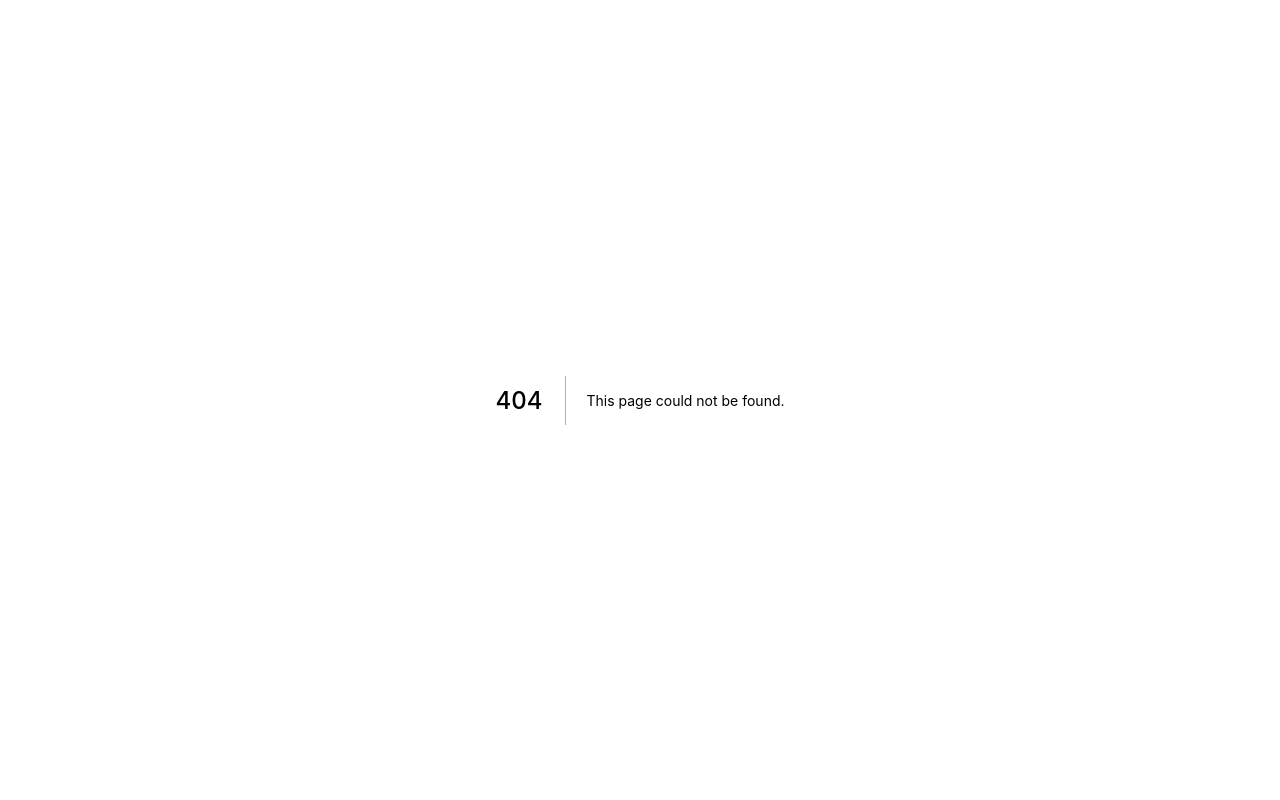
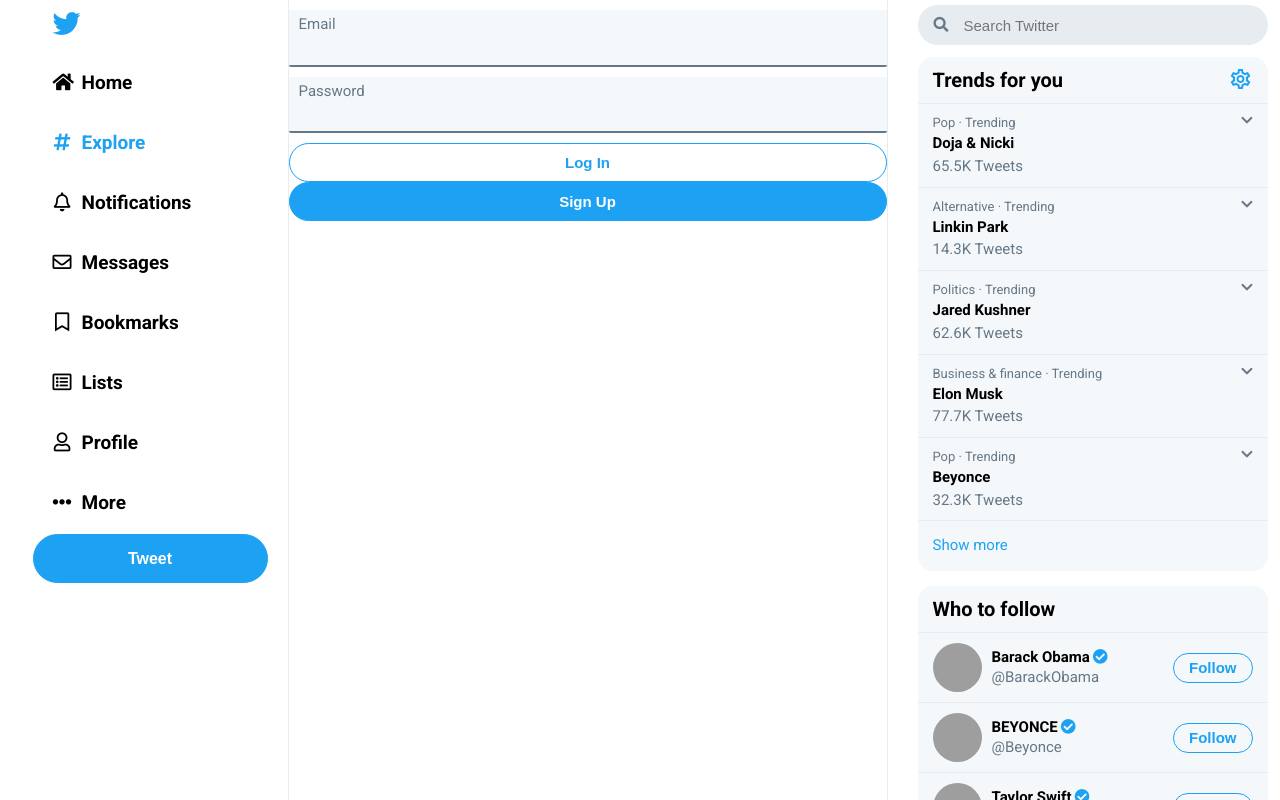
Before and after one commit to devnguy/bot-twitter, a Next.js app in the folder app/: page /explore in a window 1280 px wide. Before the commit this address had no page. Shown: the top 800 px of the page. Built offline with nearby package versions, Linux system fonts and the light colour scheme; grey boxes are pictures that could not be loaded.

Commit message:
refactored Button

```diff
--- a/app/components/Button/index.js
+++ b/app/components/Button/index.js
@@ -1,5 +1,32 @@
-import Button from './Button'
-import ButtonLg from './ButtonLg'
-import ButtonSmOutline from './ButtonSmOutline'
+import PropTypes from 'prop-types'
 
-export { Button, ButtonLg, ButtonSmOutline }
+import StyledButton from './style'
+
+const Button = (props) => {
+  const { href, onClick, children, ...rest } = props
+  if (href) {
+    return (
+      <a href={href}>
+        <StyledButton {...rest}>{children}</StyledButton>
+      </a>
+    )
+  }
+  return (
+    <StyledButton onClick={onClick} {...rest}>
+      {children}
+    </StyledButton>
+  )
+}
+
+Button.propTypes = {
+  href: PropTypes.string,
+  onClick: PropTypes.func,
+  children: PropTypes.node.isRequired,
+}
+
+Button.defaultProps = {
+  href: undefined,
+  onClick: undefined,
+}
+
+export default Button
--- a/app/components/Button/style.js
+++ b/app/components/Button/style.js
@@ -1,7 +1,24 @@
-import styled from 'styled-components'
+import styled, { css } from 'styled-components'
 
-// Base button
-export const Button = styled.button`
+const small = css`
+  height: 3rem;
+  border-radius: 1.5rem;
+`
+
+const large = css`
+  font-size: 1.6rem;
+  height: 4.9rem;
+`
+
+const outline = css`
+  background: none;
+  color: ${(props) => props.theme.brand};
+  :hover {
+    background: ${(props) => props.theme.brandlight};
+  }
+`
+
+const StyledButton = styled.button`
   border: none;
   cursor: pointer;
   outline: none;
@@ -9,29 +26,19 @@
   padding: 0 1.5rem;
   text-align: center;
   background: ${(props) => props.theme.brand};
+  border: 1px solid ${(props) => props.theme.brand};
   color: ${(props) => props.theme.white};
   font-weight: 700;
   font-size: 1.5rem;
   height: 3.9rem;
   transition: 250ms;
+  width: 100%;
   :hover {
     background: ${(props) => props.theme.branddark};
   }
+  ${(props) => (props.large ? large : null)}
+  ${(props) => (props.small ? small : null)}
+  ${(props) => (props.outline ? outline : null)}
 `
 
-export const ButtonLg = styled(Button)`
-  font-size: 1.6rem;
-  height: 4.9rem;
-  width: 210px;
-`
-
-export const ButtonSmOutline = styled(Button)`
-  border: 1px solid ${(props) => props.theme.brand};
-  border-radius: 1.5rem;
-  background: none;
-  color: ${(props) => props.theme.brand};
-  height: 3rem;
-  :hover {
-    background: ${(props) => props.theme.brandlight};
-  }
-`
+export default StyledButton
--- /dev/null
+++ b/app/components/Input/index.js
@@ -0,0 +1,33 @@
+import PropTypes from 'prop-types'
+import { useState, useRef } from 'react'
+
+import { Wrapper, StyledInput, FieldName } from './style'
+
+const Input = ({ name, type }) => {
+  const [isFocused, setIsFocused] = useState(false)
+  const handleFocus = () => {
+    setIsFocused(!isFocused)
+  }
+  const textInput = useRef(null)
+  const focusInput = () => {
+    textInput.current.focus()
+  }
+  return (
+    <Wrapper isFocused={isFocused} onClick={focusInput}>
+      <FieldName isFocused={isFocused}>{name}</FieldName>
+      <StyledInput ref={textInput} onFocus={handleFocus} onBlur={handleFocus} type={type} />
+    </Wrapper>
+  )
+}
+
+Input.propTypes = {
+  name: PropTypes.string,
+  type: PropTypes.string,
+}
+
+Input.defaultProps = {
+  name: '',
+  type: 'text',
+}
+
+export default Input
--- /dev/null
+++ b/app/components/Input/style.js
@@ -0,0 +1,24 @@
+import styled from 'styled-components'
+
+export const Wrapper = styled.div`
+  margin: 1rem 0;
+  background: ${(props) => props.theme.offWhite};
+  /* border-bottom: 2px solid  */
+  border-bottom: 2px solid ${(props) => (props.isFocused ? props.theme.brand : props.theme.gray)};
+  border-radius: 0.2rem;
+`
+
+export const StyledInput = styled.input`
+  background: ${(props) => props.theme.offWhite};
+  width: 100%;
+  border: none;
+  font-size: 2rem;
+  padding: 0.2rem 1rem 0.5rem 1rem;
+`
+
+export const FieldName = styled.div`
+  width: 100%;
+  padding: 0.5rem 1rem 0 1rem;
+  background: ${(props) => props.theme.offWhite};
+  color: ${(props) => (props.isFocused ? props.theme.brand : props.theme.gray)};
+`
--- a/app/components/TweetDeck/index.js
+++ b/app/components/TweetDeck/index.js
@@ -1,4 +1,4 @@
-import { Button } from '../Button'
+import Button from '../Button'
 import UserAvatar from '../UserAvatar'
 import Separator from '../styles/Separator'
 import { Wrapper, TweetInput, ButtonPanel, TweetInputWrapper } from './style'
--- a/app/components/UserItem/index.js
+++ b/app/components/UserItem/index.js
@@ -2,7 +2,7 @@
 
 import { Wrapper, UserInfo, Usernames, Name, Username, FollowButton } from './style'
 import UserAvatar from '../UserAvatar'
-import { ButtonSmOutline } from '../Button'
+import Button from '../Button'
 
 const UserItem = ({ name, verified, username }) => (
   <Wrapper>
@@ -16,7 +16,9 @@
         <Username>@{username}</Username>
       </Usernames>
       <FollowButton>
-        <ButtonSmOutline>Follow</ButtonSmOutline>
+        <Button small outline>
+          Follow
+        </Button>
       </FollowButton>
     </UserInfo>
   </Wrapper>
--- a/app/components/Welcome/index.js
+++ b/app/components/Welcome/index.js
@@ -1,4 +1,4 @@
-import { Button } from '../Button'
+import Button from '../Button'
 import { Wrapper, ButtonWrapper } from './style'
 
 const Welcome = () => (
--- a/app/components/nav/index.js
+++ b/app/components/nav/index.js
@@ -1,7 +1,7 @@
 import * as Styled from './style'
 import NavItem from './NavItem'
 import NavLogo from './NavLogo'
-import { ButtonLg } from '../Button'
+import Button from '../Button'
 
 const Nav = () => (
   <Styled.Nav>
@@ -14,7 +14,7 @@
     <NavItem route="/lists" pageName="Lists" icon="list-alt" iconStyle="r" />
     <NavItem route="/profile" pageName="Profile" icon="user" iconStyle="r" />
     <NavItem route="/more" pageName="More" icon="ellipsis-h" iconStyle="s" />
-    <ButtonLg>Tweet</ButtonLg>
+    <Button large>Tweet</Button>
   </Styled.Nav>
 )
 
--- /dev/null
+++ b/app/pages/explore.js
@@ -0,0 +1,19 @@
+import Page from '../components/Page'
+import Main from '../components/Main'
+import Header from '../components/Header'
+import Input from '../components/Input'
+import Button from '../components/Button'
+
+const Explore = () => (
+  <Page>
+    <Main>
+      {/* <Header title="Home" /> */}
+      <Input name="Email" type="text" />
+      <Input name="Password" type="password" />
+      <Button outline>Log In</Button>
+      <Button>Sign Up</Button>
+    </Main>
+  </Page>
+)
+
+export default Explore
```
Also changed, not shown: app/components/Button/Button.js (deleted, +0 -15 lines), app/components/Button/ButtonLg.js (deleted, +0 -15 lines), app/components/Button/ButtonSmOutline.js (deleted, +0 -15 lines), 1 other file (tests, documents, lock files or other folders).
